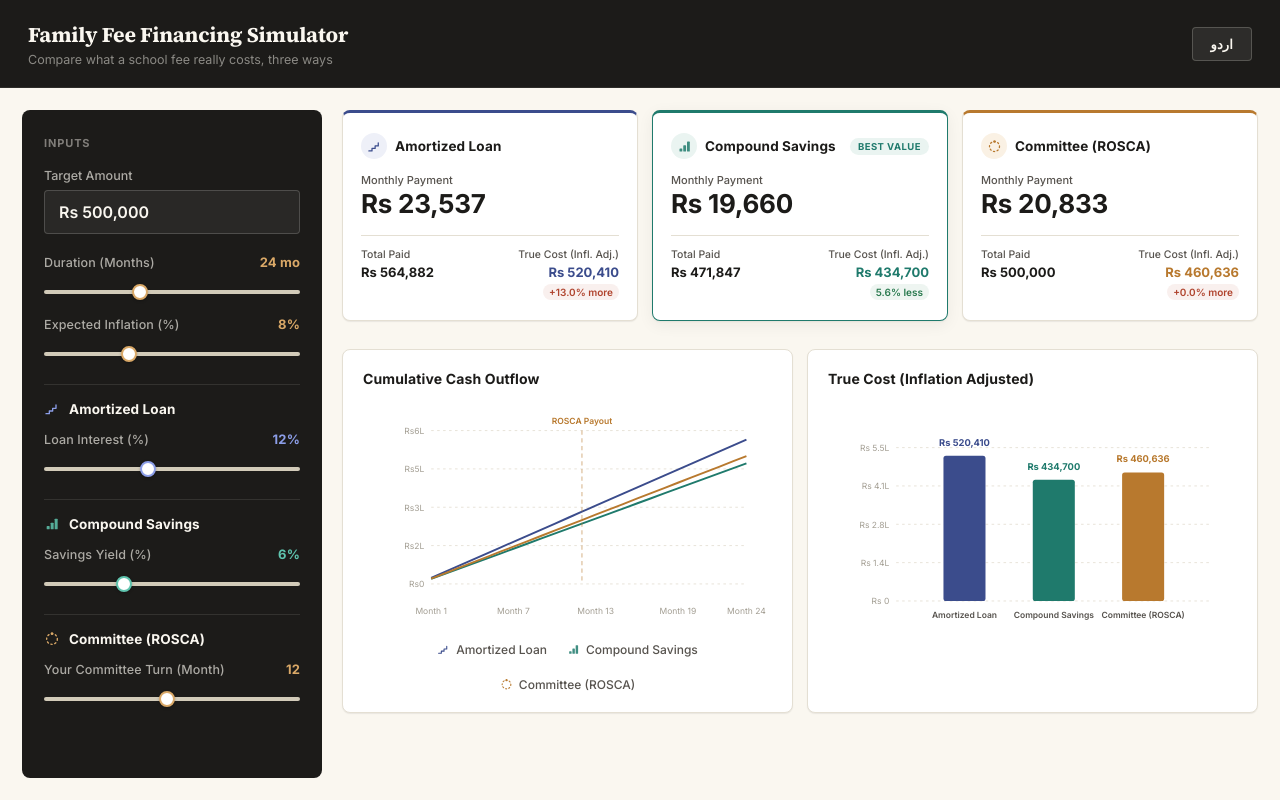
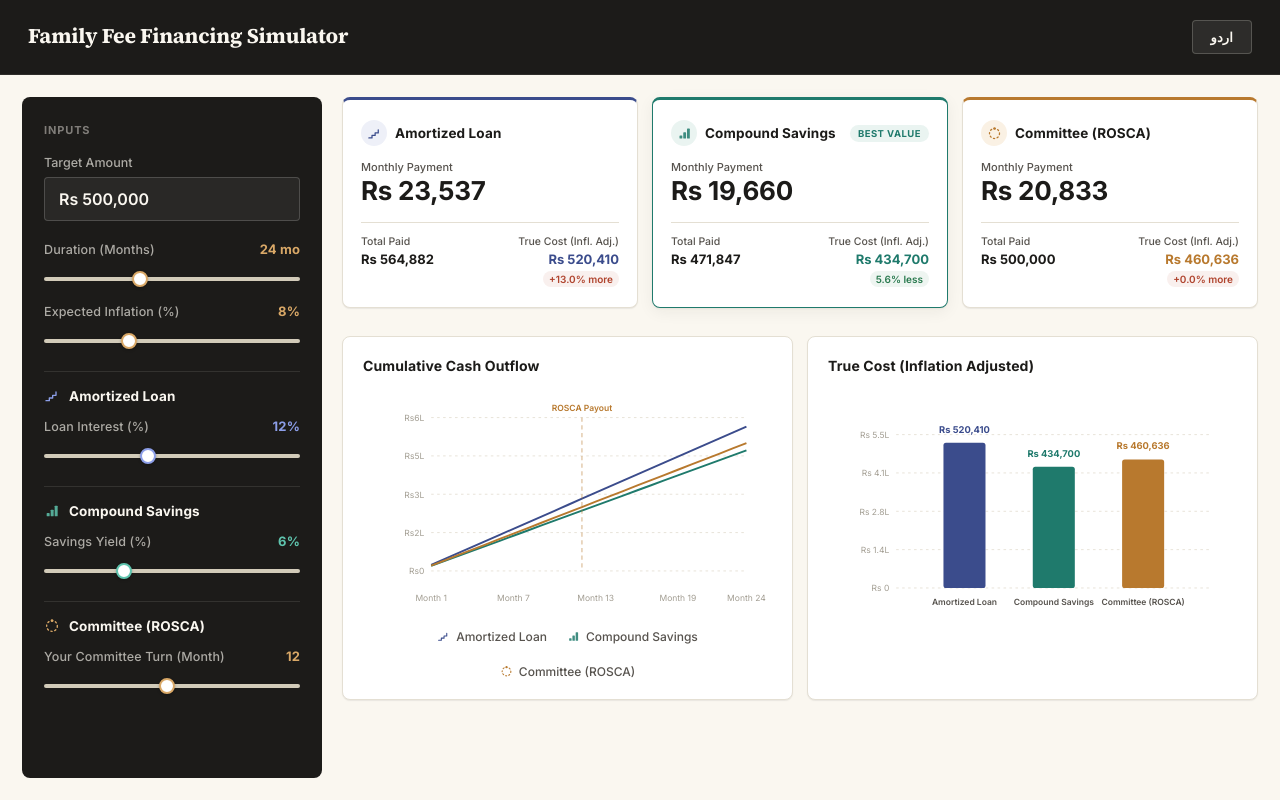
Before and after one commit to manimoke/fee-planner, a plain HTML site: page index.html in a window 1280 px wide. Drawn offline with nearby package versions, Linux system fonts and the light colour scheme; a web font is replaced by a local one.

Commit message:
Update index.html

```diff
--- a/index.html
+++ b/index.html
@@ -122,7 +122,6 @@
 
     const en = {
       title: "Family Fee Financing Simulator",
-      subtitle: "Compare what a school fee really costs, three ways",
       targetAmount: "Target Amount",
       duration: "Duration (Months)",
       inflation: "Expected Inflation (%)",
```
